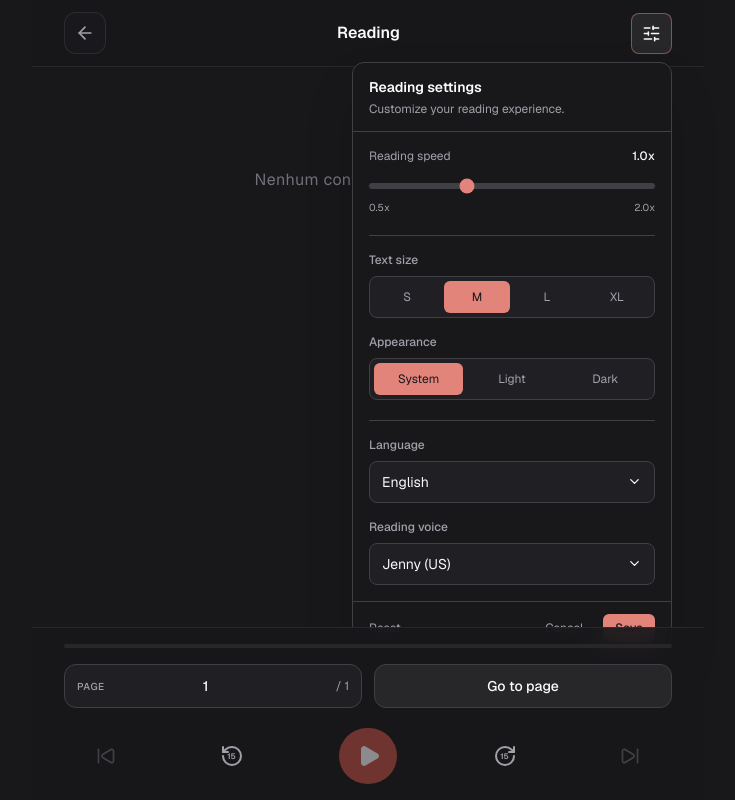
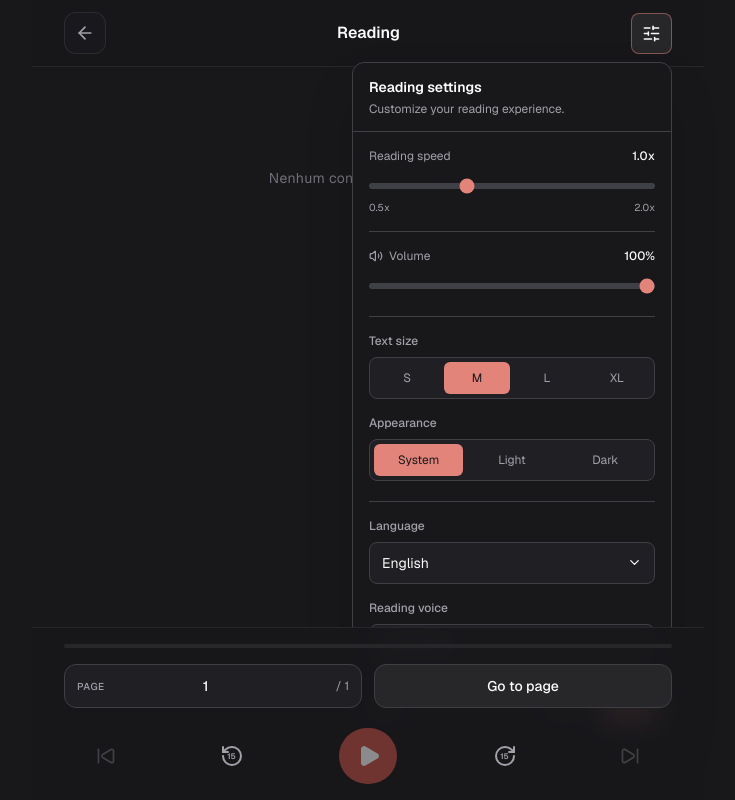
Before and after one commit to jaozinpaulin/audioread-app, a Next.js app: page /reading in a window 1280 px wide. Both pictures are taken after a click on the button 923 px from the left and 33 px from the top of the page. Shown: the whole page, without its empty margins (272-1007 px from the left). Built offline with nearby package versions, Linux system fonts and the light colour scheme.

Commit message:
feat: add volume settings

```diff
--- a/src/app/components/MenuSettings.tsx
+++ b/src/app/components/MenuSettings.tsx
@@ -1,9 +1,8 @@
 // @ts-nocheck
-
 'use client';
 
 import { useState, useEffect } from 'react';
-import { Check, ChevronDown, SlidersHorizontal } from 'lucide-react';
+import { Check, ChevronDown, SlidersHorizontal, Volume2 } from 'lucide-react';
 import { voices } from '../services/tts';
 
 const textSizes = ['Small', 'Medium', 'Large', 'Extra large'];
@@ -21,9 +20,10 @@ const initialSettings = {
     theme: 'System',
     language: 'English',
     voice: 'en-US-JennyNeural',
+    volume: 1,
 };
 
-export default function MenuSettings({ isOpen, setIsOpen, onVoiceChange, onTextSizeChange }) {
+export default function MenuSettings({ isOpen, setIsOpen, onVoiceChange, onTextSizeChange, onVolumeChange }) {
 
     const [settings, setSettings] = useState(initialSettings);
     const [savedSettings, setSavedSettings] = useState(initialSettings);
@@ -45,6 +45,12 @@ export default function MenuSettings({ isOpen, setIsOpen, onVoiceChange, onTextS
 
                 setSettings(restored);
                 setSavedSettings(restored);
+
+                // Aplica valores iniciais salvos
+                document.documentElement.dataset.theme = restored.theme.toLowerCase();
+                onVoiceChange?.(restored.voice);
+                onTextSizeChange?.(restored.textSize);
+                onVolumeChange?.(restored.volume);
             } catch {
                 localStorage.removeItem('userSettings');
             }
@@ -61,21 +67,22 @@ export default function MenuSettings({ isOpen, setIsOpen, onVoiceChange, onTextS
     const filteredVoices = voices[languageCode] || [];
 
     function update(key, value) {
-        setSettings((current) => ({ ...current, [key]: value }));
+        setSettings((current) => {
+            const updated = { ...current, [key]: value };
+            return updated;
+        });
 
+        // Aplica imediatamente as mudanças em tempo real sem sobrescrever o estado inteiro
         if (key === 'voice') {
             onVoiceChange?.(value);
+        } else if (key === 'volume') {
+            onVolumeChange?.(value);
+        } else if (key === 'textSize') {
+            onTextSizeChange?.(value);
+        } else if (key === 'theme') {
+            document.documentElement.dataset.theme = value.toLowerCase();
         }
     }
-
-    useEffect(() => {
-        if (!carregado) return;
-
-        document.documentElement.dataset.theme = settings.theme.toLowerCase();
-
-        onVoiceChange?.(settings.voice);
-        onTextSizeChange?.(settings.textSize);
-    }, [carregado, settings.theme, settings.voice, settings.textSize, onVoiceChange, onTextSizeChange]);
 
     function updateSettings() {
         localStorage.setItem('userSettings', JSON.stringify(settings));
@@ -83,16 +90,20 @@ export default function MenuSettings({ isOpen, setIsOpen, onVoiceChange, onTextS
 
     function reset() {
         setSettings({ ...initialSettings });
-        applyTheme(initialSettings.theme);
+        document.documentElement.dataset.theme = initialSettings.theme.toLowerCase();
         onVoiceChange?.(initialSettings.voice);
+        onTextSizeChange?.(initialSettings.textSize);
+        onVolumeChange?.(initialSettings.volume);
         setLanguageOpen(false);
         setVoiceOpen(false);
     }
 
     function cancel() {
         setSettings({ ...savedSettings });
-        applyTheme(savedSettings.theme);
+        document.documentElement.dataset.theme = savedSettings.theme.toLowerCase();
         onVoiceChange?.(savedSettings.voice);
+        onTextSizeChange?.(savedSettings.textSize);
+        onVolumeChange?.(savedSettings.volume);
         setLanguageOpen(false);
         setVoiceOpen(false);
         setIsOpen(false);
@@ -103,6 +114,7 @@ export default function MenuSettings({ isOpen, setIsOpen, onVoiceChange, onTextS
         setSavedSettings({ ...settings });
         setIsOpen(false);
     }
+
     const label = 'mb-2 block text-xs font-medium text-text-muted';
     const control =
         'flex w-full items-center justify-between rounded-lg border border-border-subtle bg-card-bg px-3 py-2.5 text-sm text-text-main outline-none transition-colors hover:border-primary-rose/50 focus:border-primary-rose';
@@ -162,6 +174,29 @@ export default function MenuSettings({ isOpen, setIsOpen, onVoiceChange, onTextS
                                         <span>0.5x</span>
                                         <span>2.0x</span>
                                     </div>
+                                </div>
+
+                                <div className="border-t border-border-subtle pt-4">
+                                    <div className="mb-2 flex items-center justify-between">
+                                        <label className="text-xs text-text-muted flex items-center gap-1.5">
+                                            <Volume2 className="h-3.5 w-3.5" /> Volume
+                                        </label>
+                                        <span className="text-xs font-medium text-text-main">
+                                            {Math.round(settings.volume * 100)}%
+                                        </span>
+                                    </div>
+
+                                    <input
+                                        type="range"
+                                        min="0"
+                                        max="1"
+                                        step="0.05"
+                                        value={settings.volume}
+                                        onChange={(e) =>
+                                            update('volume', Number(e.target.value))
+                                        }
+                                        className="h-1.5 w-full cursor-pointer appearance-none rounded-full bg-border-subtle accent-primary-rose"
+                                    />
                                 </div>
 
                             </div>
```
